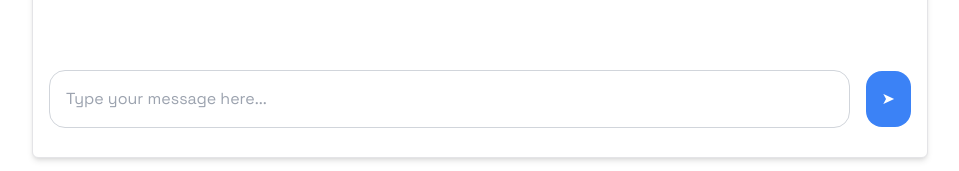
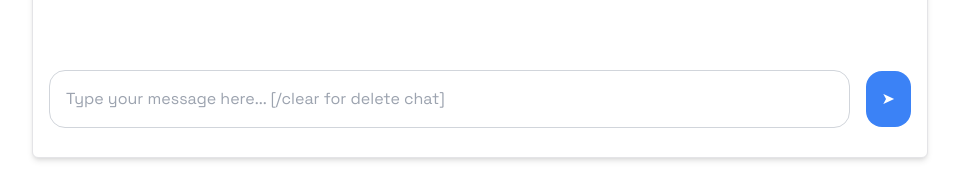
Before and after one commit to feryndka/ai-chat-bot, a Next.js app: page / in a window 1280 px wide. Shown: the part 626-797 px from the top of the page, without its empty margins (160-1119 px from the left). Built offline with nearby package versions, Linux system fonts and the light colour scheme.

Commit message:
style(input):add placeholder for information

```diff
--- a/src/app/page.jsx
+++ b/src/app/page.jsx
@@ -85,7 +85,7 @@ const Home = () => {
           </div>
           <form onSubmit={handleSubmit} className="flex items-center p-4">
             <input
-              placeholder="Type your message here..."
+              placeholder="Type your message here... [/clear for delete chat]"
               value={input}
               onChange={(e) => setInput(e.target.value)}
               className="flex-grow mr-4 p-4 border rounded-2xl border-gray-300 text-black dark:bg-white"
```
